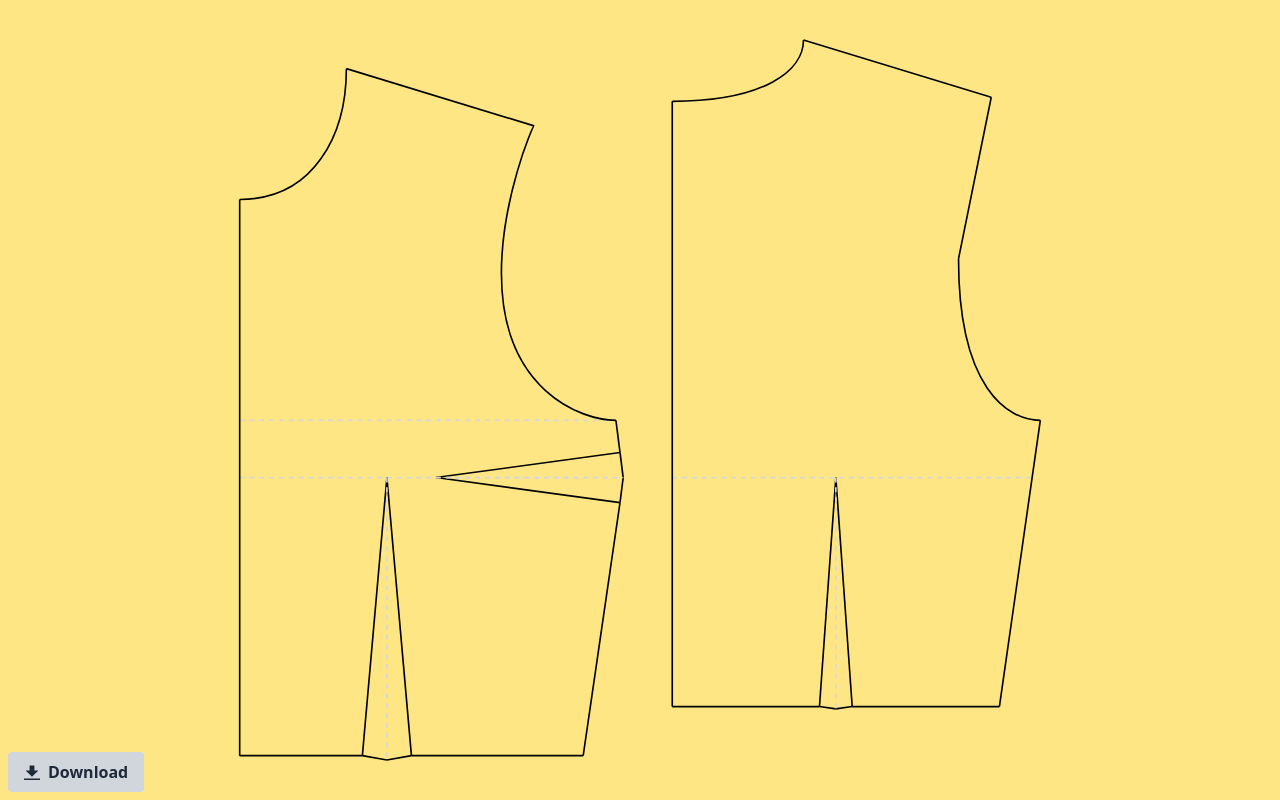
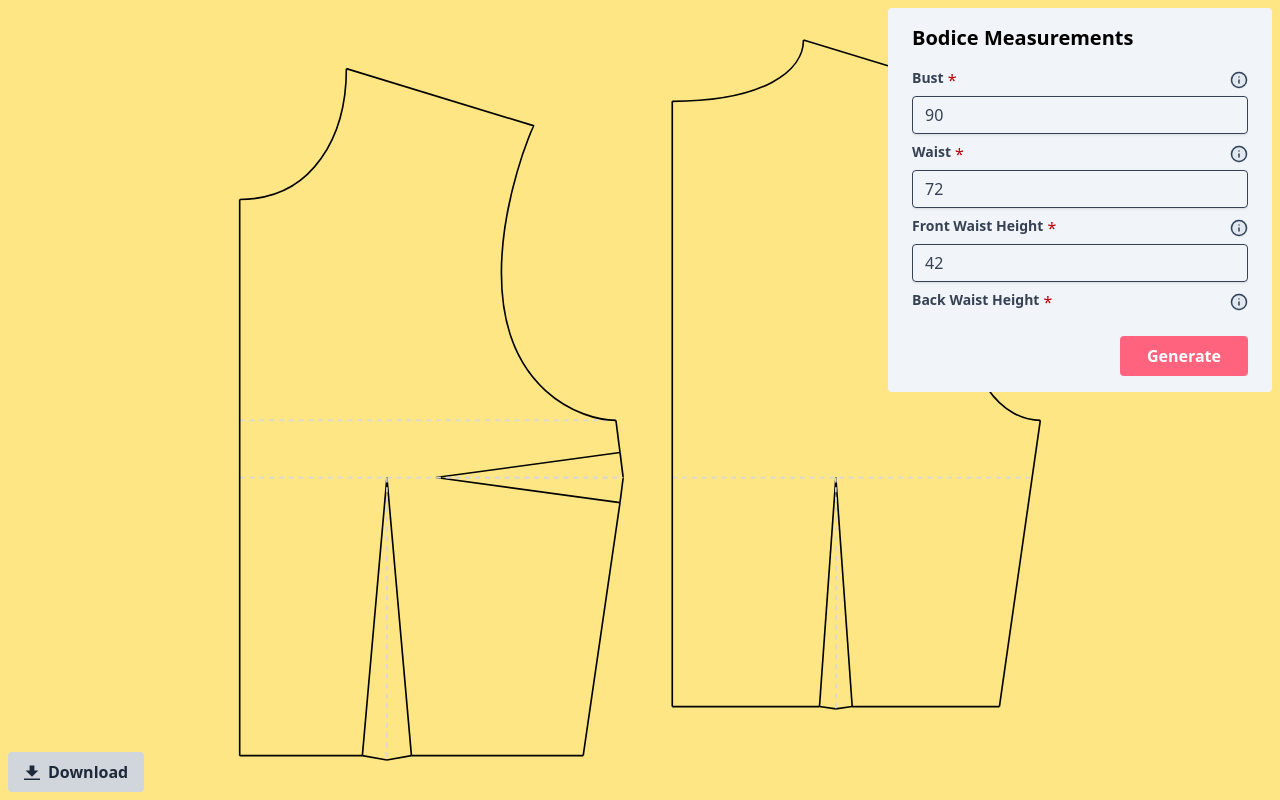
Before and after one commit to conniepaula/sloper-generator, a React (Vite) app: page / in a window 1280 px wide. Built offline with nearby package versions, Linux system fonts and the light colour scheme.

Commit message:
add more info tooltip, make button comps polymorphic

```diff
--- a/package.json
+++ b/package.json
@@ -13,8 +13,10 @@
   "dependencies": {
     "@hookform/error-message": "^2.0.1",
     "@hookform/resolvers": "^5.2.2",
+    "@radix-ui/react-tooltip": "^1.2.8",
     "@tailwindcss/vite": "^4.1.18",
     "jspdf": "^4.2.0",
+    "lucide-react": "^0.577.0",
     "react": "^19.2.0",
     "react-dom": "^19.2.0",
     "react-hook-form": "^7.71.1",
--- a/src/presentation/App.tsx
+++ b/src/presentation/App.tsx
@@ -6,11 +6,17 @@ import { DraftCubicBezier } from "../render/DraftCanvas";
 import { SvgLine } from "../render/SvgLine";
 import { DraftCanvas } from "./components/DraftCanvas";
 import { exportPdf } from "../application/export/export-pdf";
+import { MeasurementForm } from "./components/MeasurementForm";
+import type { SloperType } from "../core/slopers/registry";
 
 function App() {
   // THIS PAGE IS BEING USED FOR _TESTING_, not the final product!
-  const result = draftSloper("bodice", m);
+  const sloper: SloperType = "bodice";
+  const result = draftSloper(sloper, m);
   const svgRef = useRef<SVGSVGElement>(null);
+  // const onSubmit: SubmitHandler<SloperMeasurementsMap[typeof sloper]> = (data) => console.log(data)
+
+  const onFormSubmit = (data) => console.log(data);
 
   if (!result.ok) {
     return (
@@ -32,6 +38,11 @@ function App() {
 
   return (
     <main className="">
+      <MeasurementForm
+        title="Bodice Measurements"
+        onSubmit={onFormSubmit}
+        sloperType={sloper}
+      />
       <div>
         <button
           onClick={handleExport}
--- a/src/presentation/components/MeasurementForm.tsx
+++ b/src/presentation/components/MeasurementForm.tsx
@@ -6,6 +6,7 @@ import {
   type SubmitHandler,
 } from "react-hook-form";
 import { zodResolver } from "@hookform/resolvers/zod";
+import { Info } from "lucide-react";
 
 import { FormField } from "./ui/FormField";
 import {
@@ -15,6 +16,8 @@ import {
 import { Form } from "./ui/Form";
 import { typedEntries } from "../../shared/utils/collections";
 import { Button } from "./ui/Button";
+import { Tooltip } from "./ui/Tooltip";
+import { IconButton } from "./ui/IconButton";
 
 interface MeasurementFormProps<T extends FieldValues> {
   title: string;
@@ -49,12 +52,24 @@ export const MeasurementForm = <T extends FieldValues>(
           className="flex flex-col gap-6 overflow-y-hidden"
         >
           <div className="flex flex-1 flex-col gap-2 overflow-y-scroll">
-            {typedEntries(shape).map(([id, opts]) => (
+            {typedEntries(shape).map(([id, opts]) => {
+              const { title, description } = opts.meta() ?? {};
+              return (
                 <FormField.Root key={id}>
-                {/*TODO: Add tooltip with how to measure*/}
-                <FormField.Label htmlFor={id}>
-                  {opts.meta()?.title}
-                </FormField.Label>
+                  <div className="flex items-center justify-between">
+                    <FormField.Label htmlFor={id}>{title}</FormField.Label>
+                    <Tooltip
+                      tooltipContent={
+                        <span className="text-center">{description}</span>
+                      }
+                    >
+                      <IconButton
+                        icon={Info}
+                        iconProps={{ size: 18, className: "text-slate-700" }}
+                        aria-label={`More information on how to measure ${title}`}
+                      />
+                    </Tooltip>
+                  </div>
                   <FormField.Input
                     register={register}
                     name={id}
@@ -69,10 +84,11 @@ export const MeasurementForm = <T extends FieldValues>(
                     )}
                   />
                 </FormField.Root>
-            ))}
+              );
+            })}
           </div>
           {/*TODO: Fix clipped outline/ring when active*/}
-          <Button formAction="submit" type="button" id="submitButton">
+          <Button formAction="submit" type="submit" id="submitButton">
             Generate
           </Button>
         </Form>
--- a/src/presentation/components/ui/Button.tsx
+++ b/src/presentation/components/ui/Button.tsx
@@ -1,14 +1,19 @@
-import type { ButtonHTMLAttributes } from "react";
+import type { ComponentPropsWithRef, ElementType } from "react";
 
-export const Button = (props: ButtonHTMLAttributes<HTMLButtonElement>) => {
-  const { children, ...rest } = props;
+type ButtonProps<T extends ElementType = "button"> = {
+  as?: T;
+} & ComponentPropsWithRef<T>;
+
+// TODO: Improve styling
+export const Button = <T extends ElementType = "button">(
+  props: ButtonProps<T>,
+) => {
+  const { as: Component = "button", ...rest } = props;
   // TODO: Add variants with CVA
   return (
-    <button
-      className="shrink-0 cursor-pointer rounded bg-rose-400 px-4 py-2 font-bold text-white hover:bg-rose-600 lg:w-32 lg:self-end"
+    <Component
+      className="shrink-0 cursor-pointer rounded bg-rose-400 px-4 py-2 font-bold text-white hover:bg-rose-600 focus:ring focus:ring-rose-300 focus:outline-none lg:w-32 lg:self-end"
       {...rest}
-    >
-      {children}
-    </button>
+    />
   );
 };
--- a/src/presentation/components/ui/FormField.tsx
+++ b/src/presentation/components/ui/FormField.tsx
@@ -35,12 +35,11 @@ export const Input = <T extends FieldValues>(props: InputProps<T>) => {
 };
 
 interface LabelProps extends LabelHTMLAttributes<HTMLLabelElement> {
-  children: ReactNode;
   required?: boolean;
 }
 
 const Label = (props: LabelProps) => {
-  const { children, required = true, ...rest } = props;
+  const { required = true, ...rest } = props;
   return (
     <ConditionalWrap
       condition={required}
@@ -51,19 +50,17 @@ const Label = (props: LabelProps) => {
         </div>
       )}
     >
-      <label className="block w-fit text-sm font-bold text-gray-700" {...rest}>
-        {children}
-      </label>
+      <label
+        className="block w-fit text-sm font-bold text-gray-700"
+        {...rest}
+      />
     </ConditionalWrap>
   );
 };
 
 const Error = (props: HTMLAttributes<HTMLSpanElement>) => {
-  const { children, ...rest } = props;
   return (
-    <span className="text-xs text-red-500 italic" role="alert" {...rest}>
-      {children}
-    </span>
+    <span className="text-xs text-red-500 italic" role="alert" {...props} />
   );
 };
 
--- /dev/null
+++ b/src/presentation/components/ui/IconButton.tsx
@@ -0,0 +1,23 @@
+import type { LucideIcon } from "lucide-react";
+import type { ComponentProps, ComponentPropsWithRef, ElementType } from "react";
+
+type IconButtonProps<T extends ElementType = "button"> = {
+  icon: LucideIcon;
+  iconProps?: ComponentProps<LucideIcon>;
+  as?: T;
+} & ComponentPropsWithRef<T>;
+
+// TODO: Improve styling
+export const IconButton = <T extends ElementType = "button">(
+  props: IconButtonProps<T>,
+) => {
+  const { icon: Icon, iconProps, as: Component = "button", ...rest } = props;
+  return (
+    <Component
+      className="rounded-full bg-slate-200 focus:ring focus:ring-rose-300 focus:outline-none"
+      {...rest}
+    >
+      <Icon {...iconProps} />
+    </Component>
+  );
+};
--- /dev/null
+++ b/src/presentation/components/ui/Tooltip.tsx
@@ -0,0 +1,29 @@
+import * as RadixTooltip from "@radix-ui/react-tooltip";
+
+import type { ReactNode } from "react";
+
+interface TooltipProps {
+  children: ReactNode;
+  tooltipContent: ReactNode;
+}
+export const Tooltip = (props: TooltipProps) => {
+  const { children, tooltipContent } = props;
+
+  return (
+    <RadixTooltip.Provider>
+      <RadixTooltip.Root>
+        <RadixTooltip.Trigger asChild>{children}</RadixTooltip.Trigger>
+        <RadixTooltip.Portal>
+          <RadixTooltip.Content
+            className="data-open:animate-in data-open:fade-in-0 data-open:zoom-in-95 data-[state=delayed-open]:animate-in data-[state=delayed-open]:fade-in-0 data-[state=delayed-open]:zoom-in-95 data-closed:animate-out data-closed:fade-out-0 data-closed:zoom-out-95 data-[side=bottom]:slide-in-from-top-2 data-[side=left]:slide-in-from-right-2 data-[side=right]:slide-in-from-left-2 data-[side=top]:slide-in-from-bottom-2 z-50 inline-flex w-fit max-w-xs origin-(--radix-tooltip-content-transform-origin) items-center gap-1.5 rounded-md bg-slate-300 px-3 py-1.5 text-xs text-slate-900 has-data-[slot=kbd]:pr-1.5 **:data-[slot=kbd]:relative **:data-[slot=kbd]:isolate **:data-[slot=kbd]:z-50 **:data-[slot=kbd]:rounded-sm"
+            sideOffset={5}
+            data-slot="tooltip-content"
+          >
+            {tooltipContent}
+            <RadixTooltip.Arrow className="z-50 size-2.5 translate-y-[calc(-50%-2px)] rotate-45 rounded-xs bg-slate-300 fill-slate-300" />
+          </RadixTooltip.Content>
+        </RadixTooltip.Portal>
+      </RadixTooltip.Root>
+    </RadixTooltip.Provider>
+  );
+};
```
Also changed, not shown: 1 other file (tests, documents, lock files or other folders). Lines whose indentation alone changed are shown as unchanged.
